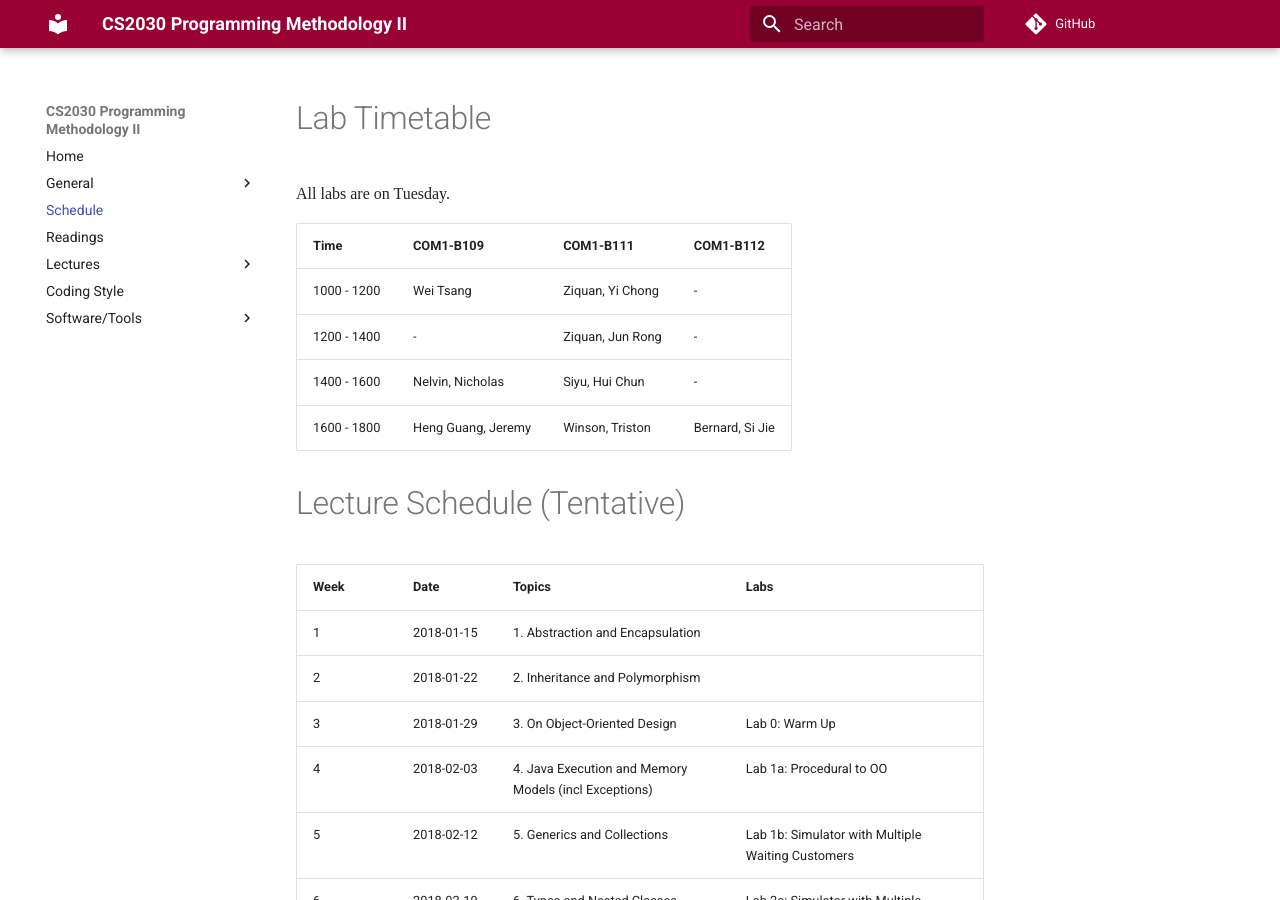
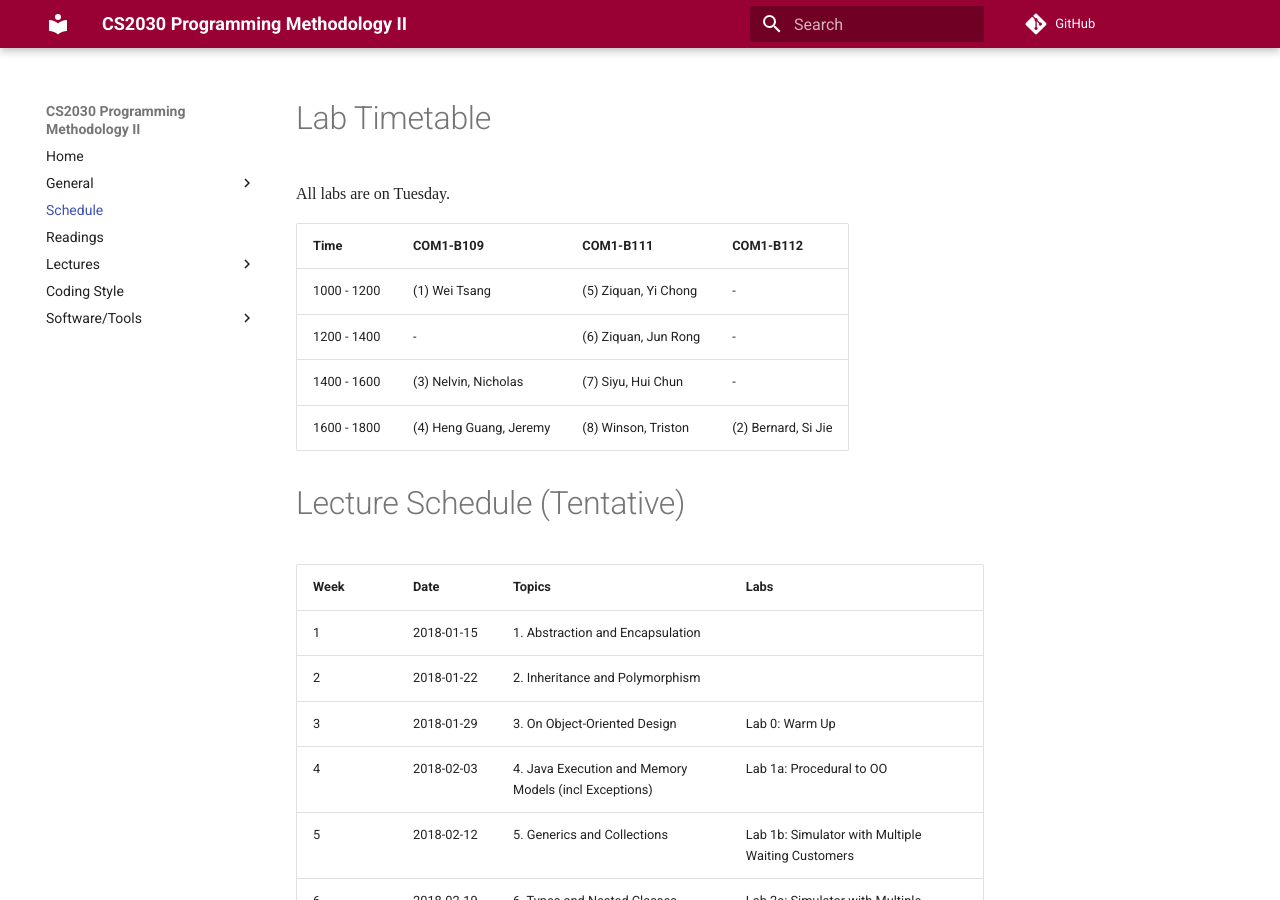
Before and after one commit to nus-cs2030/1718-s2, an MkDocs documentation site: the page built from docs/schedule.md, in a window 1280 px wide and 900 px high. Built offline with MkDocs 1.6.1 and Material for MkDocs 9.7.7, drawn with Linux system fonts in a browser that asks for light colours; some web fonts are replaced; comment, search, counter and statistics services are not loaded; old or Windows-style settings are respelled for this version of MkDocs.

Commit message:
Add lab number

```diff
--- a/docs/schedule.md
+++ b/docs/schedule.md
@@ -4,10 +4,10 @@ All labs are on Tuesday.
 
 Time        | COM1-B109 | COM1-B111 | COM1-B112 |
 ------------| --------- | --------- | --------- |
-1000 - 1200 | Wei Tsang | Ziquan, Yi Chong | - |
-1200 - 1400 | -         | Ziquan, Jun Rong | - |
-1400 - 1600 | Nelvin, Nicholas | Siyu, Hui Chun | - |
-1600 - 1800 | Heng Guang, Jeremy | Winson, Triston | Bernard, Si Jie |
+1000 - 1200 | (1) Wei Tsang | (5) Ziquan, Yi Chong | - |
+1200 - 1400 | -         | (6) Ziquan, Jun Rong | - |
+1400 - 1600 | (3) Nelvin, Nicholas | (7) Siyu, Hui Chun | - |
+1600 - 1800 | (4) Heng Guang, Jeremy | (8) Winson, Triston | (2) Bernard, Si Jie |
 
 # Lecture Schedule (Tentative)
 
```
